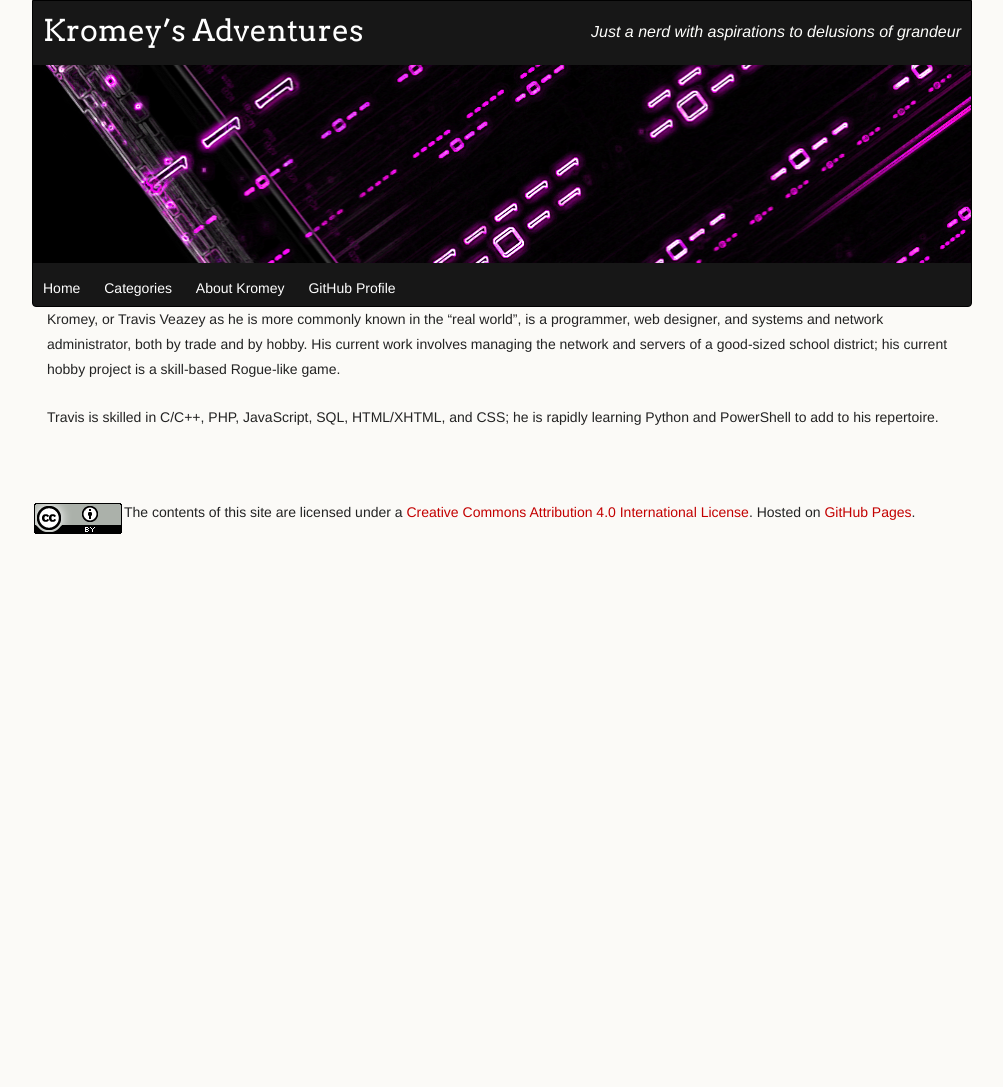
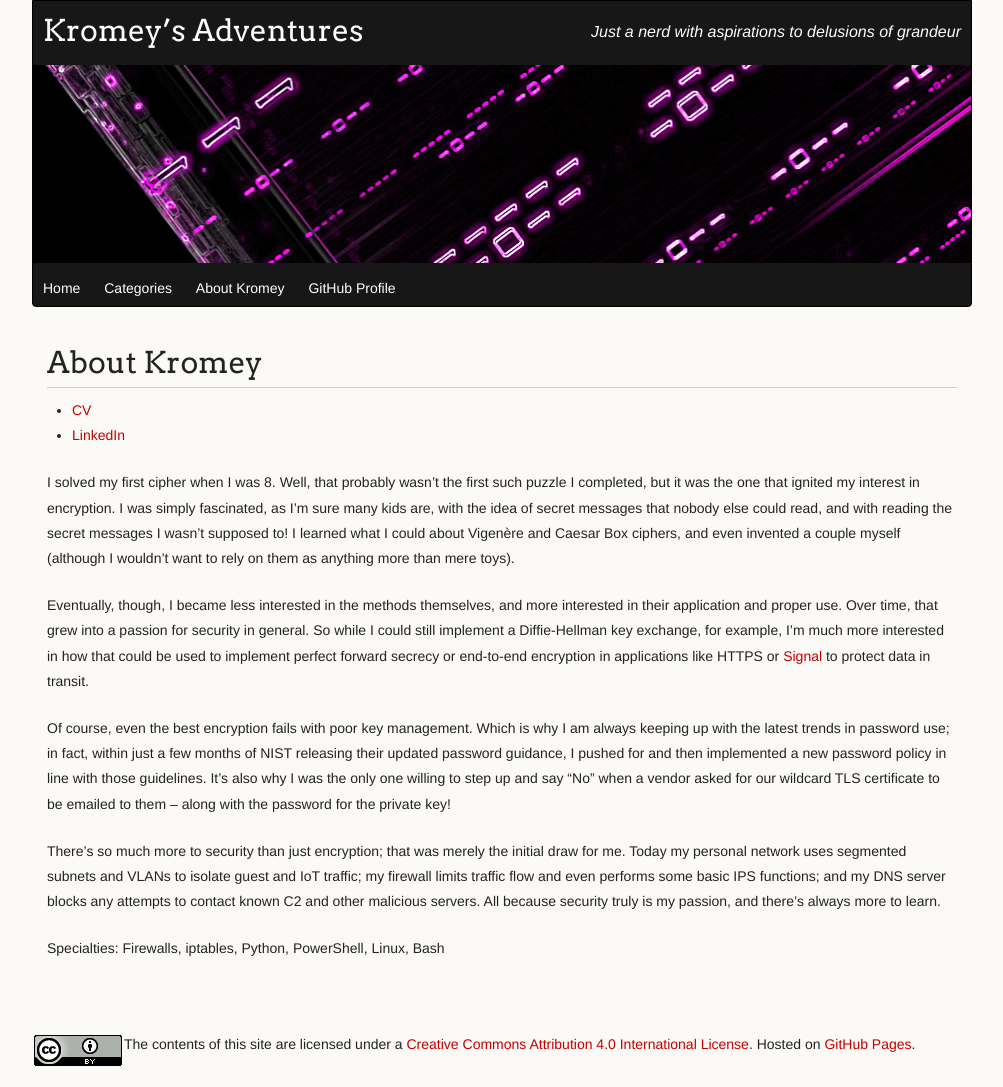
Before and after one commit to Kromey/Kromey.github.io, a Jekyll site: the page built from about/index.md, in a window 1280 px wide. Shown: the whole page, without its empty margins (138-1141 px from the left). Built offline with Jekyll 4.4.1, drawn with Linux system fonts in a browser that asks for light colours; before the commit the page ends 900 px from its top, so only the background shows below that.

Commit message:
Rewrite About page

```diff
--- a/about/index.md
+++ b/about/index.md
@@ -9,6 +9,40 @@ title: About Kromey
 wordpress_id: 2
 ---
 
-Kromey, or Travis Veazey as he is more commonly known in the "real world", is a programmer, web designer, and systems and network administrator, both by trade and by hobby. His current work involves managing the network and servers of a good-sized school district; his current hobby project is a skill-based Rogue-like game.
+# About Kromey
 
-Travis is skilled in C/C++, PHP, JavaScript, SQL, HTML/XHTML, and CSS; he is rapidly learning Python and PowerShell to add to his repertoire.
+ * [CV](/about/cv/)
+ * [LinkedIn](https://www.linkedin.com/in/travisveazey/)
+
+I solved my first cipher when I was 8. Well, that probably wasn't the first
+such puzzle I completed, but it was the one that ignited my interest in
+encryption. I was simply fascinated, as I'm sure many kids are, with the idea
+of secret messages that nobody else could read, and with reading the secret
+messages I wasn't supposed to! I learned what I could about Vigenère and Caesar
+Box ciphers, and even invented a couple myself (although I wouldn't want to
+rely on them as anything more than mere toys).
+
+Eventually, though, I became less interested in the methods themselves, and
+more interested in their application and proper use. Over time, that grew into
+a passion for security in general. So while I could still implement a
+Diffie-Hellman key exchange, for example, I'm much more interested in how that
+could be used to implement perfect forward secrecy or end-to-end encryption in
+applications like HTTPS or [Signal](https://signal.org/) to protect data in
+transit.
+
+Of course, even the best encryption fails with poor key management. Which is
+why I am always keeping up with the latest trends in password use; in fact,
+within just a few months of NIST releasing their updated password guidance, I
+pushed for and then implemented a new password policy in line with those
+guidelines. It's also why I was the only one willing to step up and say "No"
+when a vendor asked for our wildcard TLS certificate to be emailed to them --
+along with the password for the private key!
+
+There's so much more to security than just encryption; that was merely the
+initial draw for me. Today my personal network uses segmented subnets and VLANs
+to isolate guest and IoT traffic; my firewall limits traffic flow and even
+performs some basic IPS functions; and my DNS server blocks any attempts to
+contact known C2 and other malicious servers. All because security truly is my
+passion, and there's always more to learn.
+
+Specialties: Firewalls, iptables, Python, PowerShell, Linux, Bash
```
